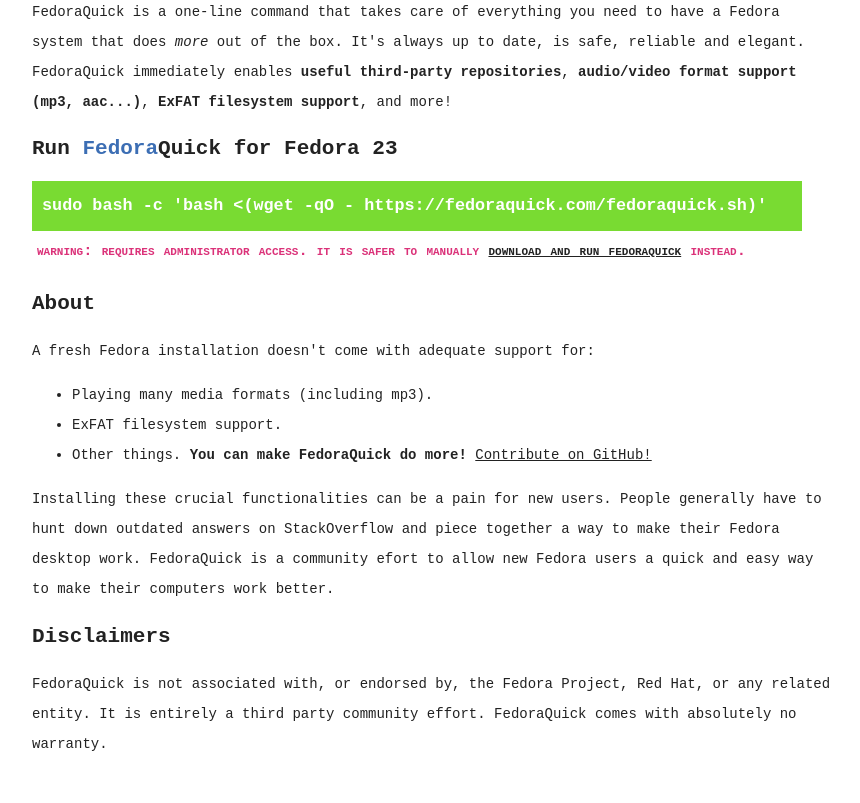
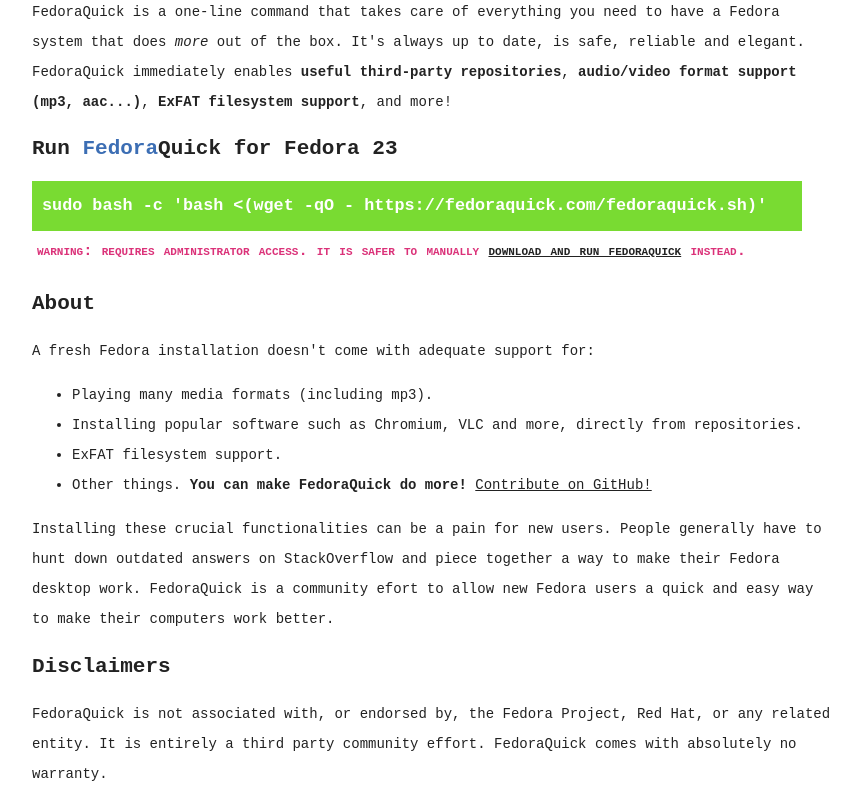
Before and after one commit to Tourountzis/fedoraquick.com, a plain HTML site: page index.html in a window 1280 px wide. Shown: the part 71-874 px from the top of the page, without its empty margins (208-1068 px from the left). Before the commit the page ends 844 px from the top, so only its background shows below. Drawn offline with Linux system fonts and the light colour scheme.

Commit message:
FedoraQuick 24.0

```diff
--- a/index.html
+++ b/index.html
@@ -97,6 +97,7 @@
 		A fresh Fedora installation doesn't come with adequate support for:
 		<ul>
 			<li>Playing many media formats (including mp3).</li>
+			<li>Installing popular software such as Chromium, VLC and more, directly from repositories.</li>
 			<li>ExFAT filesystem support.</li>
 			<li>Other things. <strong>You can make FedoraQuick do more!</strong> <a href="https://github.com/kaepora/fedoraquick.com/blob/gh-pages/fedoraquick.sh" target="_blank">Contribute on GitHub!</a></li>
 		</ul>
```
Also changed, not shown: 3 other files.
